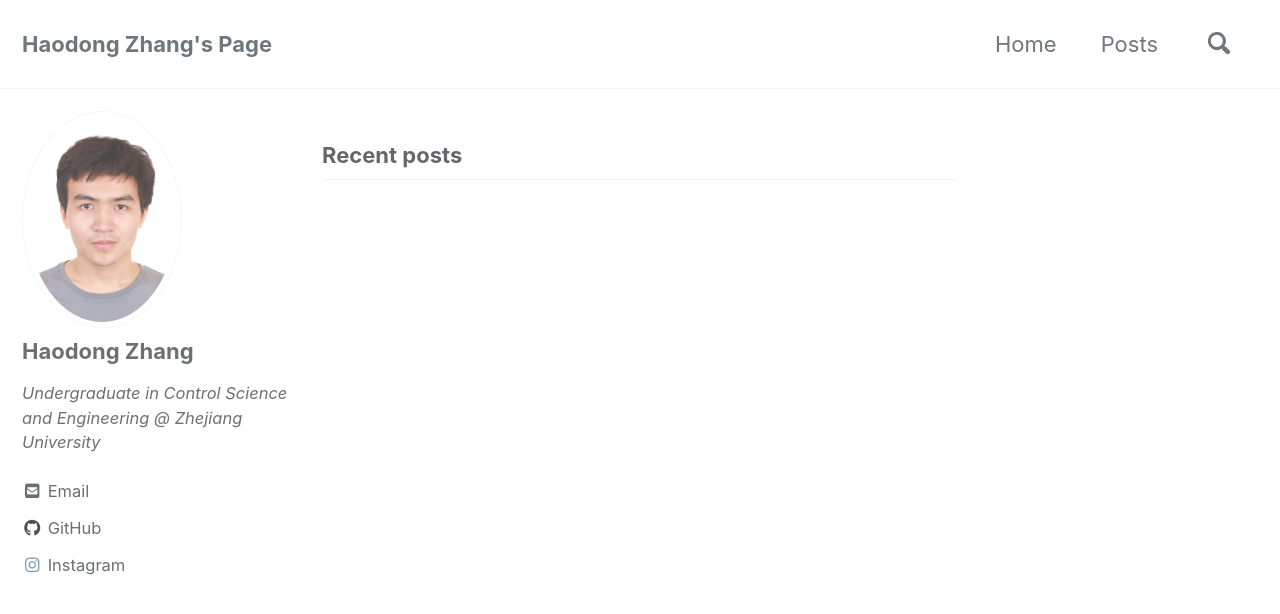
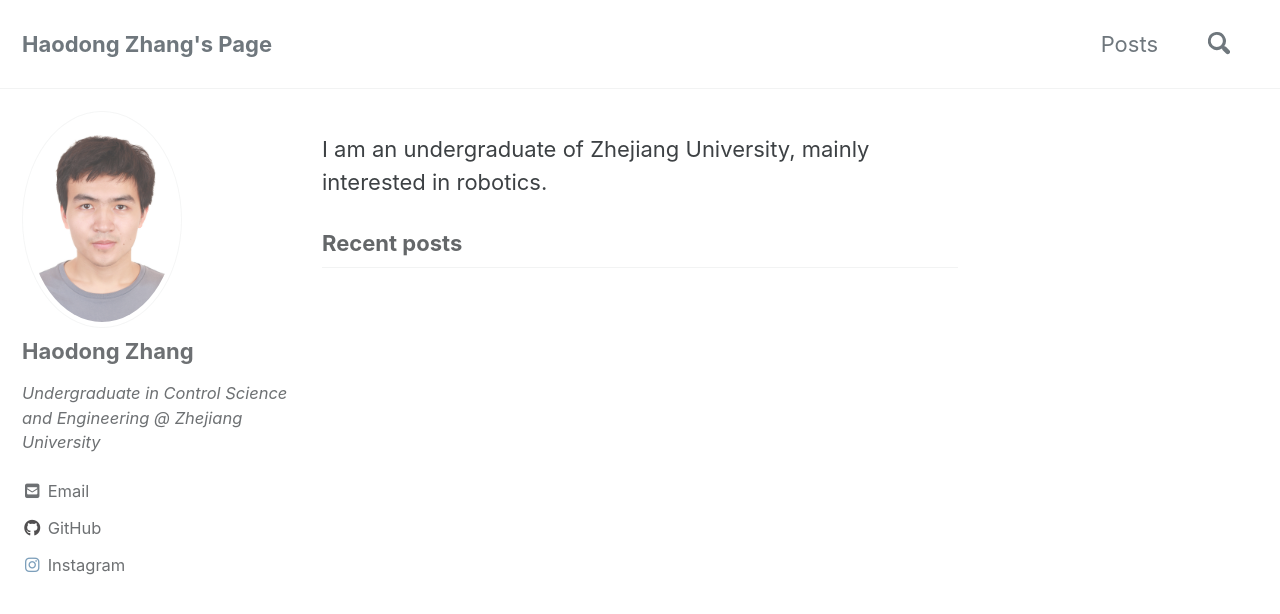
Before and after one commit to 0aqz0/0aqz0.github.io, a Jekyll site: the page built from index.md, in a window 1280 px wide and 900 px high. Shown: the top 614 px of the window. Built offline with Jekyll 4.4.1, drawn with Linux system fonts in a browser that asks for light colours; cached includes are drawn as plain includes; nearby versions of some CDN libraries; the list of posts is cut into pages by our own code.

Commit message:
update index

```diff
--- a/_data/navigation.yml
+++ b/_data/navigation.yml
@@ -4,8 +4,6 @@ main:
   #   url: https://mmistakes.github.io/minimal-mistakes/docs/quick-start-guide/
   # - title: "About"
   #   url: https://mmistakes.github.io/minimal-mistakes/about/
-  - title: "Home"
-    url: /
   - title: "Posts"
     url: /posts/
   # - title: "Sample Collections"
--- a/index.html
+++ /dev/null
@@ -1,4 +0,0 @@
----
-layout: home
-author_profile: true
----
--- /dev/null
+++ b/index.md
@@ -0,0 +1,6 @@
+---
+layout: home
+author_profile: true
+---
+
+I am an undergraduate of Zhejiang University, mainly interested in robotics.
```
